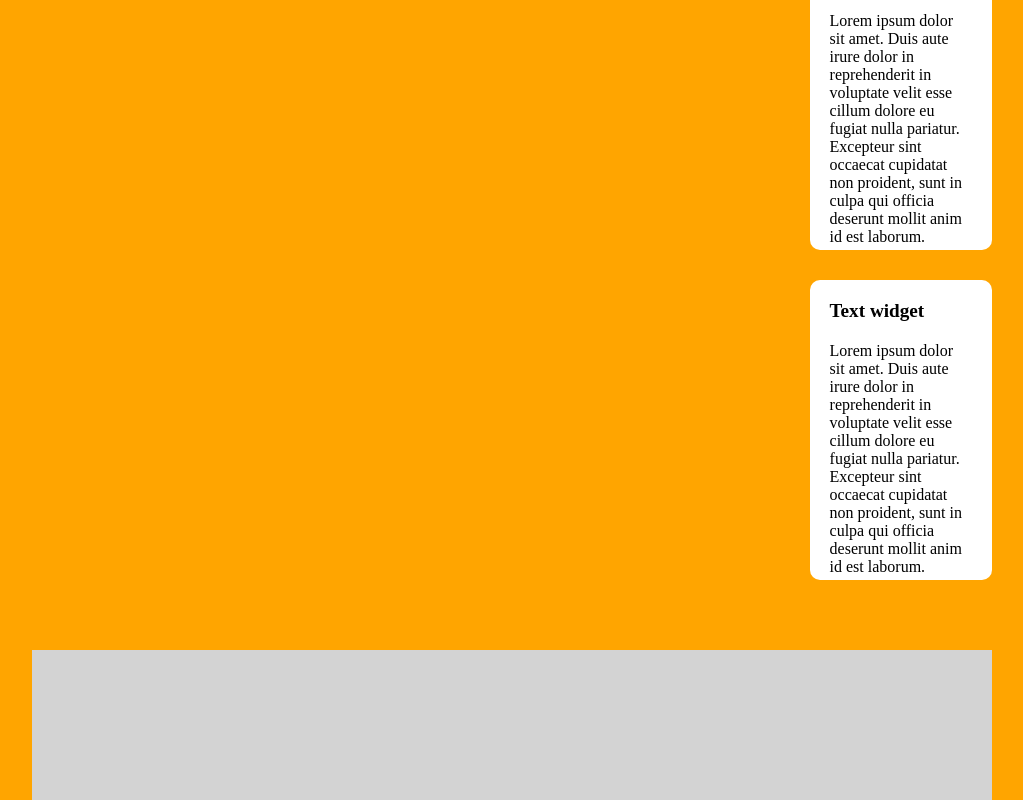
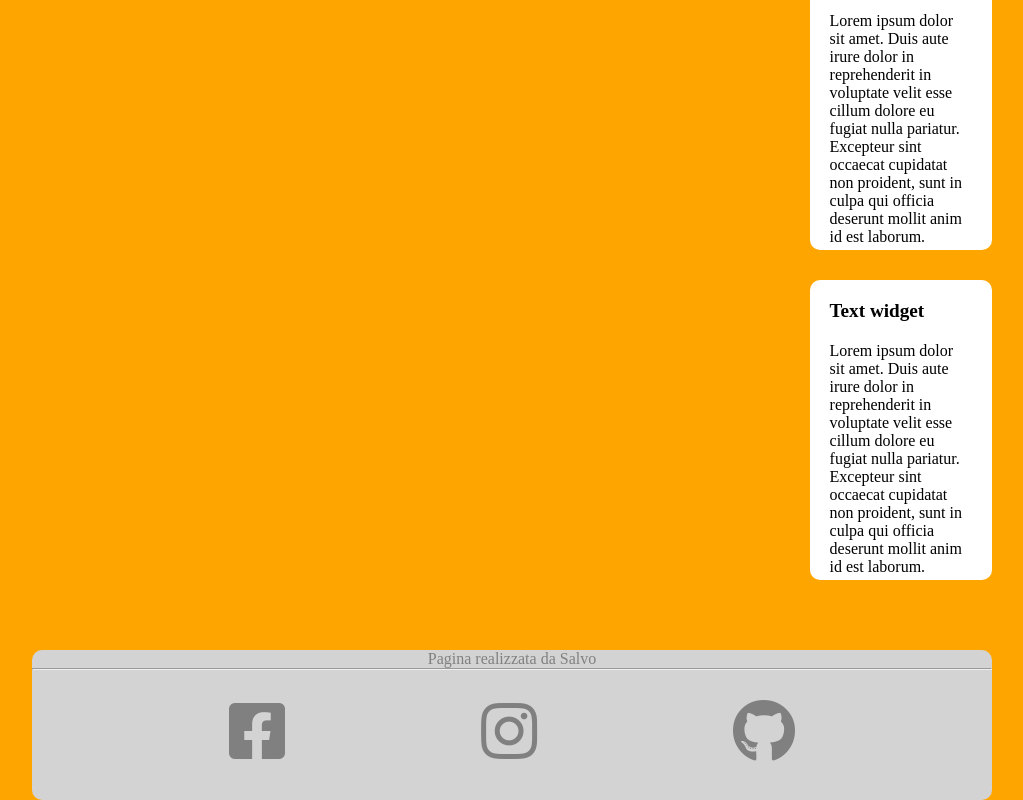
Before and after one commit to salvoab/htmlcss-struttura-wp, a plain HTML site: page index.html in a window 1280 px wide. Shown: the part 710-1510 px from the top of the page, without its empty margins (128-1151 px from the left). Drawn offline with Linux system fonts and the light colour scheme.

Commit message:
Footer e colori del menu di navigazione
Inseriti nel footer:  il testo, hr e le icone. Sistemati i colori nel nav

```diff
--- a/css/style.css
+++ b/css/style.css
@@ -4,6 +4,7 @@
   box-sizing: border-box;
 }
 
+/* Utility */
 .float-left{
   float: left;
 }
@@ -19,6 +20,7 @@
 .br-10{
   border-radius: 10px;
 }
+/*Fine Utility*/
 
 .container{
   width: 75vw;
@@ -63,7 +65,7 @@ nav{
   position: absolute;
   bottom: 0;
   left: 0;
-  background: darkgrey;
+  background: #696969;
 }
 
 nav > ul > li{
@@ -76,7 +78,7 @@ nav > ul > li{
 }
 
 nav > ul > li:hover{
-  background-color: #696969;
+  background-color: darkgrey;
 }
 
 nav > ul > li > a{
@@ -130,5 +132,17 @@ aside.contenitore-widgets{
 footer{
   width: 75vw;
   height: 150px;
+  text-align: center;
   background-color: lightgrey;
+  color: grey;
 }
+
+.foot-icon{
+  font-size: 4em;
+  padding: 3% 10%;
+}
+
+.foot-icon:hover{
+  cursor: pointer;
+  color: blue;
+}
--- a/index.html
+++ b/index.html
@@ -13,6 +13,8 @@
         <img src="img/natural-logo.png" alt="logo" class="logo">
         <h1>ANOTHER BEAUTIFUL ORGANIC THEME</h1>
       </div>
+
+      <!-- Menu di navigazione -->
       <nav>
         <ul>
           <li><a href="#">home</a></li>
@@ -24,8 +26,11 @@
           <li><a href="#">contact</a></li>
         </ul>
       </nav>
+      <!-- /Menu di navigazione -->
+
     </header>
 
+    <!-- Sidebar sinistra -->
     <aside class="temi float-left mt-20 br-10">
       <i class="fas fa-rss-square float-left rss"></i>
       <h2 class="float-left">Organic Themes</h2>
@@ -39,12 +44,14 @@
       </ul>
 
     </aside>
+    <!-- /Sidebar sinistra -->
 
     <main class="float-left mt-20 br-10">
       <h2>THREE COLUMN</h2>
       <p class="mt-20">Lorem ipsum dolor sit amet, consectetur adipisicing elit, sed do eiusmod tempor incididunt ut labore et dolore magna aliqua. Ut enim ad minim veniam, quis nostrud exercitation ullamco laboris nisi ut aliquip ex ea commodo consequat. Duis aute irure dolor in reprehenderit in voluptate velit esse cillum dolore eu fugiat nulla pariatur. Excepteur sint occaecat cupidatat non proident, sunt in culpa qui officia deserunt mollit anim id est laborum.</p>
     </main>
 
+    <!-- Sidebar destra -->
     <aside class="contenitore-widgets float-left mt-20">
       <div class="widget br-10">
         <h2>Text widget</h2>
@@ -61,8 +68,15 @@
         <p class="mt-20">Lorem ipsum dolor sit amet. Duis aute irure dolor in reprehenderit in voluptate velit esse cillum dolore eu fugiat nulla pariatur. Excepteur sint occaecat cupidatat non proident, sunt in culpa qui officia deserunt mollit anim id est laborum.</p>
       </div>
     </aside>
+    <!-- /Sidebar destra -->
 
-    <footer class="float-left mt-30"></footer>
+    <footer class="float-left mt-30 br-10">
+      <div class="foot-title">Pagina realizzata da Salvo</div>
+      <hr>
+      <i class="fab fa-facebook-square foot-icon"></i>
+      <i class="fab fa-instagram foot-icon"></i>
+      <i class="fab fa-github foot-icon"></i>
+    </footer>
 
   </body>
 </html>
```
